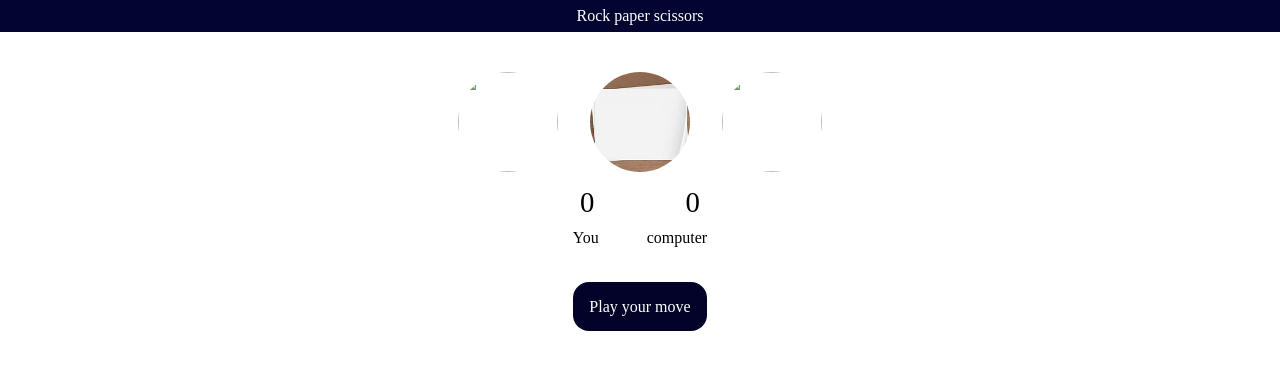
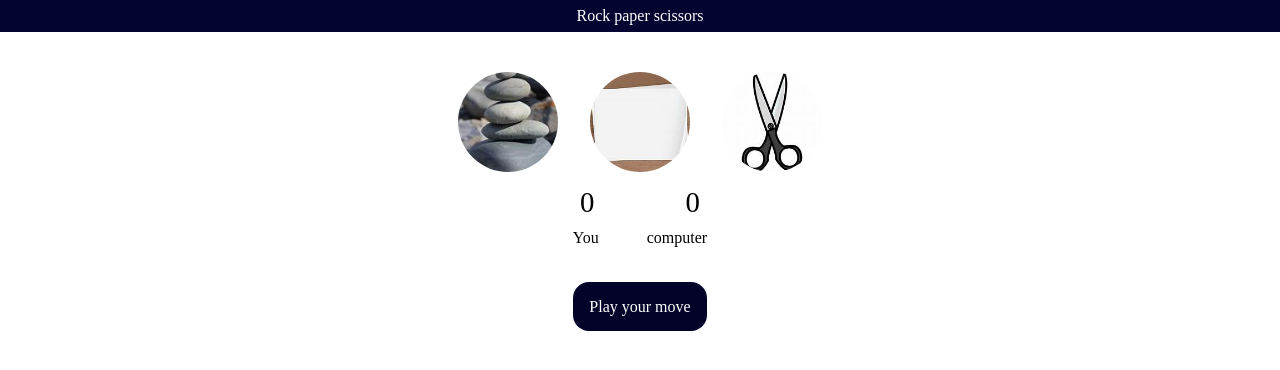
Before and after one commit to studentashu/GameB, a plain HTML site: page index.html in a window 1280 px wide. Drawn offline with Linux system fonts and the light colour scheme; the site is published under a folder, as on GitHub Pages, so addresses that start at the root find nothing.

Commit message:
Update index.html

```diff
--- a/index.html
+++ b/index.html
@@ -10,13 +10,13 @@
     <header id="game-name">Rock paper scissors</header>
     <div class="choices">
         <div id="rock" class="choice">
-            <img src="/rock.jpg"  >
+            <img src="rock.jpg"  >
         </div>
         <div id="paper"  class="choice">
             <img src="paper.jpg " >
         </div>
         <div id="scissors"  class="choice">
-            <img src="/scissors.jpg" >
+            <img src="scissors.jpg" >
         </div>
     </div>
     <div id="scores">
```
